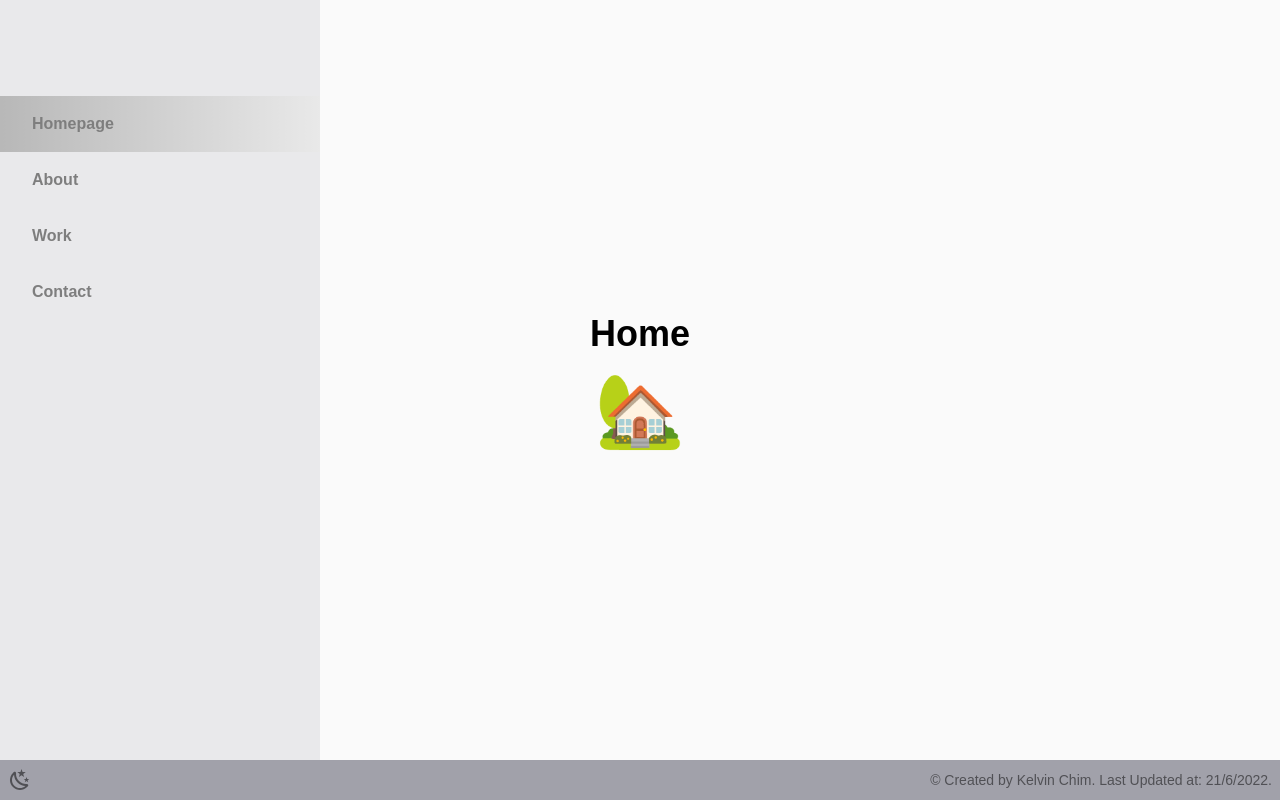
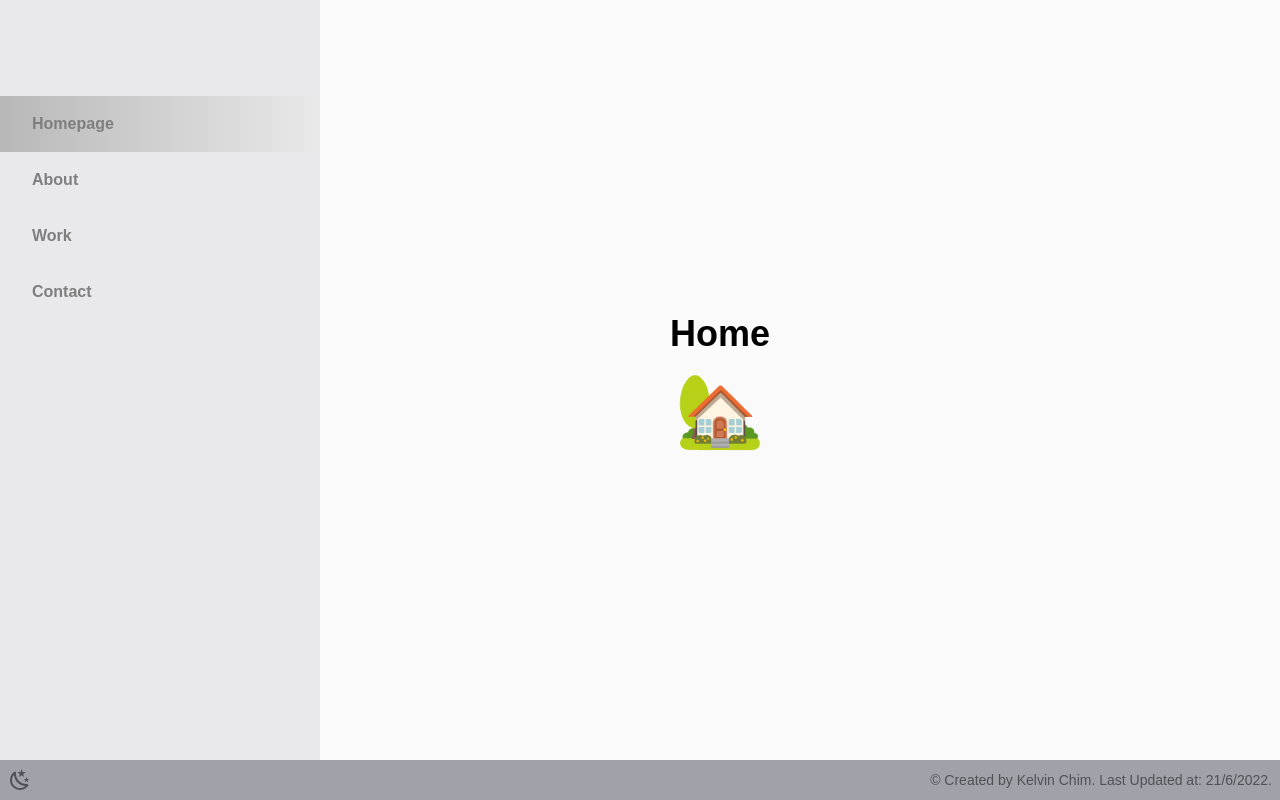
Before and after one commit to KelvinChim-ComSci/portfolio, a Next.js app: page / in a window 1280 px wide. Built offline with nearby package versions, Linux system fonts and the light colour scheme.

Commit message:
style change

```diff
--- a/components/layout.tsx
+++ b/components/layout.tsx
@@ -76,7 +76,7 @@ export default function Layout({ children }: any) {
             </ul>
           </nav>
         </aside>
-        <main className="flex-1 bg-zinc-50 dark:bg-slate-800 sm:pr-80">
+        <main className="flex-1 bg-zinc-50 dark:bg-slate-800 sm:pr-80 sm:pl-40">
           {children}
         </main>
       </div>
```
